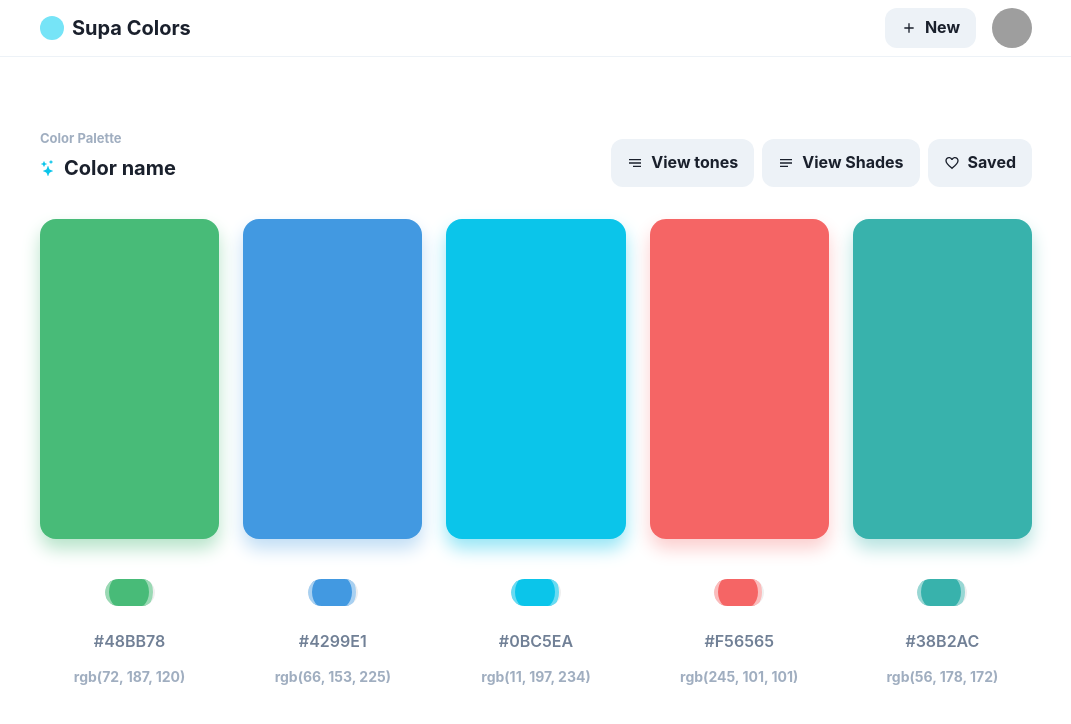
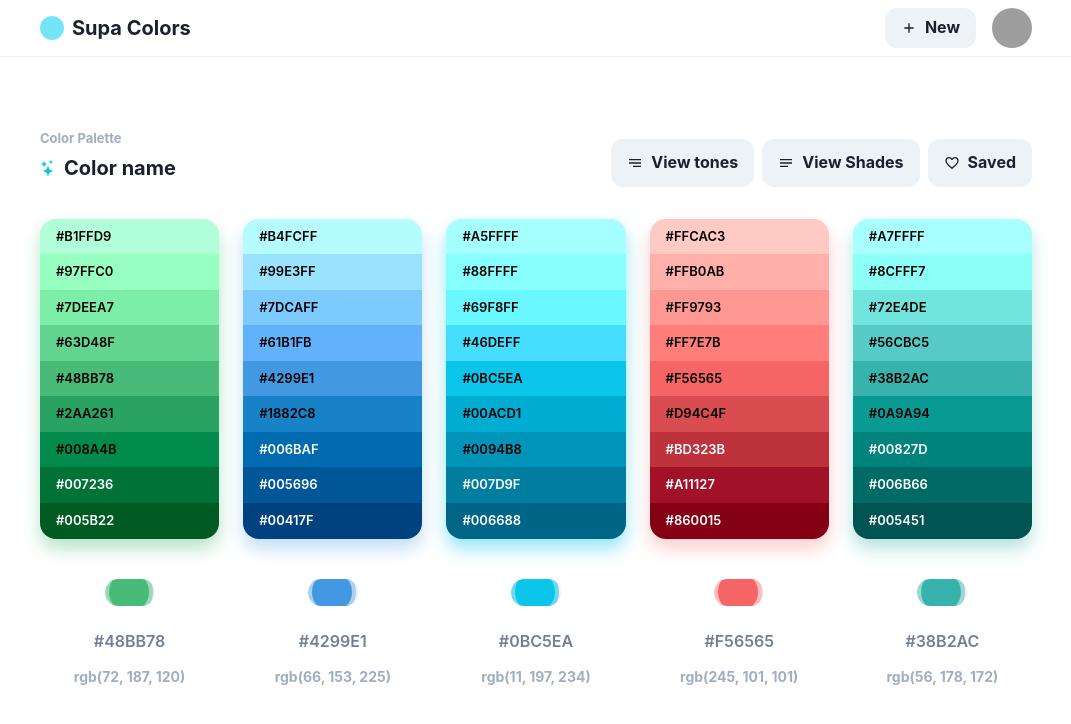
Before and after one commit to alexalannunes/chakra-theme-view, a React (Vite) app: page / in a window 1280 px wide. Shown: the top 724 px of the page, without its empty margins (104-1175 px from the left). Built offline with nearby package versions, Linux system fonts and the light colour scheme; grey boxes are pictures that could not be loaded.

Commit message:
add color contrast, separate components

```diff
--- /dev/null
+++ b/src/features/home/ui/color-box.tsx
@@ -0,0 +1,149 @@
+import { Box, Button, Flex, Stack, Text } from "@chakra-ui/react";
+import { ReactNode } from "react";
+import chroma from "chroma-js";
+
+import { IColor } from "../types/colors";
+import { InputColor } from "./color-input";
+
+function getContrastTextColor(color: string) {
+  const whiteContrast = chroma.contrast(color, "white");
+  const blackContrast = chroma.contrast(color, "black");
+
+  return whiteContrast >= blackContrast ? "white" : "black";
+}
+
+interface ColorBoxContainerProps {
+  children: ReactNode;
+}
+
+function ColorBoxContainer({ children }: ColorBoxContainerProps) {
+  return (
+    <Stack alignItems={"center"} spacing={0}>
+      {children}
+    </Stack>
+  );
+}
+
+interface ColorViewProps {
+  color: string;
+}
+
+function ColorView({ color }: ColorViewProps) {
+  return (
+    <Box
+      rounded={"2xl"}
+      bg={color}
+      h="full"
+      boxShadow={"0 10px 18px 0 " + chroma(color).luminance(0.7)}
+    />
+  );
+}
+
+interface ColorBoxProps {
+  color: string;
+  onChangeColor: (color: IColor) => void;
+  id: number;
+  onCopy: (content: string) => void;
+}
+
+function ShadeViewColor({ color }: { color: string }) {
+  const textColor = getContrastTextColor(color);
+
+  return (
+    <Flex
+      alignItems={"center"}
+      pl={4}
+      sx={{
+        "&:first-of-type": {
+          borderTopRadius: "2xl",
+        },
+        "&:last-child": {
+          borderBottomRadius: "2xl",
+        },
+      }}
+      flex={1}
+      bg={color}
+    >
+      <Text fontSize={"small"} fontWeight={"semibold"} color={textColor}>
+        {color.toUpperCase()}
+      </Text>
+    </Flex>
+  );
+}
+
+interface ShadesViewProps extends ColorViewProps {}
+
+function ShadesView({ color }: ShadesViewProps) {
+  const colors: string[] = [4, 3, 2, 1].map((s) => {
+    const colorShade = chroma(color)
+      .brighten(s * 0.5)
+      .hex();
+
+    return colorShade;
+  });
+
+  // current color
+  colors.push(color);
+
+  const rest = [6, 7, 8, 9].map((s) => {
+    const colorShade = chroma(color)
+      .darken((s - 5) * 0.5)
+      .hex();
+
+    return colorShade;
+  });
+
+  colors.push(...rest);
+
+  return (
+    <Flex
+      flexDirection={"column"}
+      rounded={"2xl"}
+      h="full"
+      bg="red.100"
+      boxShadow={"0 10px 18px 0 " + chroma(color).luminance(0.7)}
+    >
+      {colors.map((c, index) => (
+        <ShadeViewColor key={color + index} color={c} />
+      ))}
+    </Flex>
+  );
+}
+
+export function ColorBox({ color, id, onChangeColor, onCopy }: ColorBoxProps) {
+  const rgbColor = `rgb(${chroma(color).rgb().join(", ")})`;
+
+  return (
+    <ColorBoxContainer>
+      <Box h={80} w="100%">
+        {/* <ColorView color={color} /> */}
+        <ShadesView color={color} />
+      </Box>
+
+      <InputColor
+        color={color}
+        onChange={(color) => {
+          onChangeColor({ color, id });
+        }}
+      />
+
+      <Button
+        fontWeight={"semibold"}
+        variant={"ghost"}
+        color={"gray.500"}
+        mt={4}
+        onClick={() => onCopy(color)}
+      >
+        {color.toUpperCase()}
+      </Button>
+      <Button
+        size={"sm"}
+        variant={"ghost"}
+        onClick={() => onCopy(rgbColor)}
+        color={"gray.400"}
+      >
+        {rgbColor}
+      </Button>
+    </ColorBoxContainer>
+  );
+}
--- a/src/pages/home.tsx
+++ b/src/pages/home.tsx
@@ -1,6 +1,5 @@
 import {
   Box,
-  Button,
   Container,
   Flex,
   Grid,
@@ -11,8 +10,6 @@ import {
   Text,
   useToast,
 } from "@chakra-ui/react";
-import chroma from "chroma-js";
-import { ReactNode } from "react";
 import { BsStars } from "react-icons/bs";
 import { useDebouncedCallback } from "use-debounce";
 
@@ -20,19 +17,11 @@ import { Header } from "../components/header";
 import { initialColors } from "../features/home/initial-colors";
 import { IColor } from "../features/home/types/colors";
 import { ActionButtons } from "../features/home/ui/action-buttons";
-import { InputColor } from "../features/home/ui/color-input";
+import { ColorBox } from "../features/home/ui/color-box";
 import { ColorNameInput } from "../features/home/ui/color-name-input";
 import { CopiedToastContainer } from "../features/home/ui/copied-toast";
 import { useColors } from "../features/home/use-colors";
 import { useColorsNavigation } from "../features/home/use-colors-navigation";
-
-function ColorBoxContainer({ children }: { children: ReactNode }) {
-  return (
-    <Stack alignItems={"center"} spacing={0}>
-      {children}
-    </Stack>
-  );
-}
 
 export function HomePage() {
   const { updateColorUrl } = useColorsNavigation();
@@ -72,6 +61,21 @@ export function HomePage() {
     debouncedUpdateUrlColors(initialColors);
   };
 
+  const handleChangeColor = (colorObj: IColor) => {
+    const updatedColors = colors.map((item) => {
+      if (item.id === colorObj.id) {
+        return {
+          ...item,
+          color: colorObj.color,
+        };
+      }
+      return item;
+    });
+
+    setColors(updatedColors);
+    debouncedUpdateUrlColors(updatedColors);
+  };
+
   // TODO: prepare to mobile
   const templateGrid = `repeat(${colors.length}, 1fr)`;
 
@@ -93,58 +97,14 @@ export function HomePage() {
         </Flex>
         <Grid templateColumns={templateGrid} gap={6}>
           {colors.map(({ color, id }) => {
-            const rgbColor = `rgb(${chroma(color).rgb().join(", ")})`;
             return (
               <GridItem key={id}>
-                <ColorBoxContainer>
-                  {/* TODO: color view mode */}
-                  <Box h={80} w="100%">
-                    <Box
-                      rounded={"2xl"}
-                      bg={color}
-                      h="full"
-                      boxShadow={
-                        "0 10px 18px 0 " + chroma(color).luminance(0.7)
-                      }
-                    />
-                  </Box>
-
-                  <InputColor
-                    color={color}
-                    onChange={(color) => {
-                      const updatedColors = colors.map((item) => {
-                        if (item.id === id) {
-                          return {
-                            ...item,
-                            color,
-                          };
-                        }
-                        return item;
-                      });
-
-                      setColors(updatedColors);
-                      debouncedUpdateUrlColors(updatedColors);
-                    }}
-                  />
-
-                  <Button
-                    fontWeight={"semibold"}
-                    variant={"ghost"}
-                    color={"gray.500"}
-                    mt={4}
-                    onClick={() => handleCopy(color)}
-                  >
-                    {color.toUpperCase()}
-                  </Button>
-                  <Button
-                    size={"sm"}
-                    variant={"ghost"}
-                    onClick={() => handleCopy(rgbColor)}
-                    color={"gray.400"}
-                  >
-                    {rgbColor}
-                  </Button>
-                </ColorBoxContainer>
+                <ColorBox
+                  color={color}
+                  id={id}
+                  onChangeColor={handleChangeColor}
+                  onCopy={handleCopy}
+                />
               </GridItem>
             );
           })}
```
